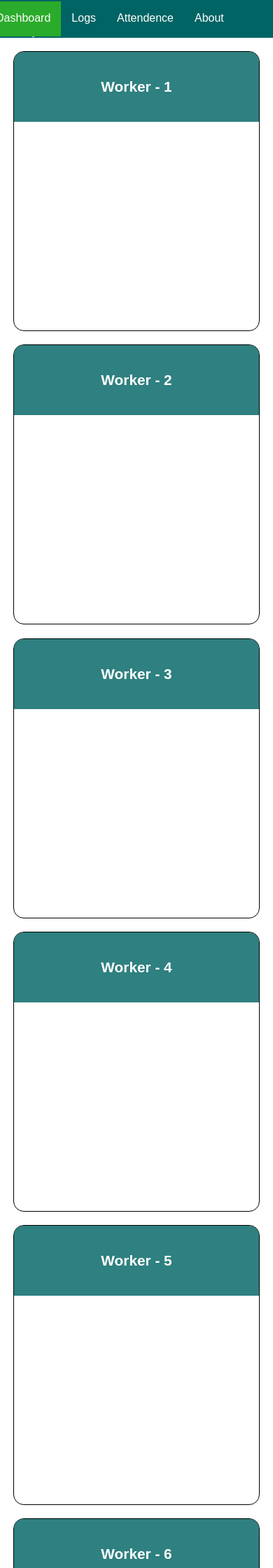
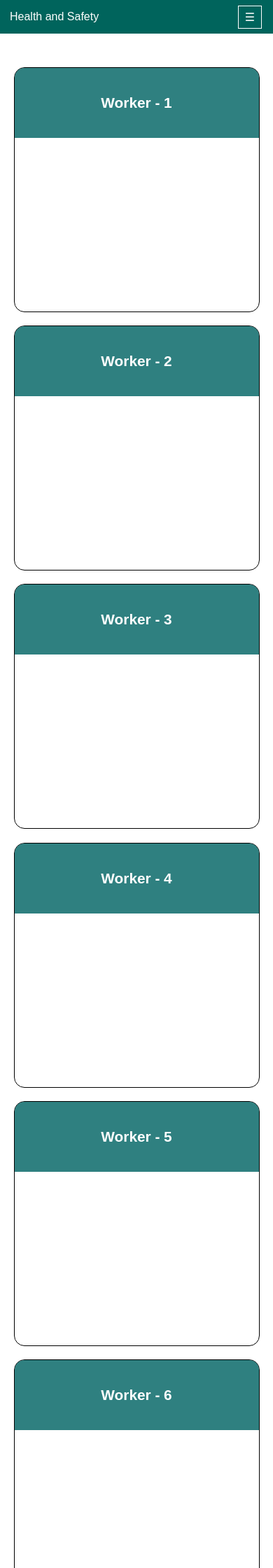
Before and after one commit to SoumyaRanjanPatnaik/iCAP-Dashboard, a Django app: page / in a window 390 px wide. Shown: the top 2240 px of the page at 70% size. Run offline with Django 3.2, Linux system fonts and the light colour scheme.

Commit message:
Made website responsive, touch and mobile friendly

```diff
--- a/static/css/style.css
+++ b/static/css/style.css
@@ -1,8 +1,11 @@
 .menubar{
-    background-color: rgb(0,100,100);
+    background-color: rgb(0, 100, 92);
     text-align: center;
     display: flex;
     justify-content: space-between;
+    position: sticky;
+    width: 100%;
+    top: 0;
 }
 .menubar ul{
     position: relative;
@@ -22,29 +25,30 @@
     text-decoration: none;
     color: #fff;
 }
-.active,.menubar ul li:hover {
-  background-color: #2bab2b;
-  border-radius: 1px;
 
-}
 
-.menubar > span{
+.menubar span{
     color: white;
     align-self: center;
     margin-left:  8px;
 }
 
+#sec1-wrapper{
+    overflow: auto;
+}
+
 #sec1{
     display: grid;
-    grid-template-columns: repeat(auto-fill, minmax(300px, 1fr));
+    grid-template-columns: repeat(auto-fill, minmax(300px,1fr));
     gap: 1.2rem;
-    margin: 1.2rem;
+    margin: 3rem 5vw;
 }
+
 .worker{
     display: flex;
     flex-direction: column;
-    min-height: 400px;
     border: 1px solid black;
+    min-height: 350px;
     border-radius: 15px;
     overflow: hidden;
 }
@@ -63,9 +67,97 @@
     font-size: 1.3rem;
 }
 
-.worker:hover{
-    box-shadow: -4px 4px 20px rgba(165, 165, 165, 0.712);
-    transition: 0.5s box-shadow ease-out ;
+
+#app-title{
+    display: flex;
+    justify-content: flex-start;
+    user-select: none;
+}
+
+#expand-menu{
+    display: none;
+    border: 1px solid white;
+    margin-right: 7px !important;
+    padding: 6px 9px !important;
+    cursor: pointer;
+    user-select: none;
+}
+
+.active{
+  background-color: #2bab2b;
+  border-radius: 1px;
+}
+
+
+@media (max-width:750px) and (min-width:451px) {
+    .menubar span{
+        display: none;
+    }
+    #menubar-items{
+        inset:0;
+    }
+    .menubar{
+        justify-content: center;
+    }
+}
+@media (max-width:450px) {
+    .menubar{
+        flex-direction: column;
+        text-align: left;
+    }
+    .menubar ul{
+        flex-direction: column !important;
+        flex-basis: 0;
+        overflow: hidden;
+        transition: flex-basis 0.25s ease-in-out ;
+    }
+    .menubar .spacer{
+        display: none;
+    }
+    #menubar-items{
+        inset: 0;
+    }
+    .menubar span{
+        padding: 15px;
+    }
+    #app-title{
+        justify-content: space-between;
+        position: relative;
+        right: 9px;
+    }
+    #expand-menu{
+        display: inline;
+    }
+    .menubar ul{
+        background-color: rgb(4, 138, 120);
+    }
+    .menubar li{
+        margin:0 !important;
+    }
+}
+
+@media (hover: none){
+    #expand-menu:active{
+        background-color: #01552b;
+    }
+    .menubar ul li:hover {
+        outline: 2px solid white;
+        margin: 0 4px;
+    }
+}
+
+@media (hover: hover){
+    #expand-menu:hover, #expand-menu:active{
+        background-color: #01552b;
+    }
+    .worker:hover{
+        box-shadow: -4px 4px 20px rgba(165, 165, 165, 0.712);
+        transition: 0.5s box-shadow ease-out ;
+    }
+    .active,.menubar ul li:hover {
+        background-color: #2bab2b;
+        border-radius: 1px;
+    }
 }
 *,
 *::after,
@@ -78,4 +170,10 @@
 body{
     background-color: white;
     font-family: sans-serif;
+    display: flex;
+    flex-direction: column;
+    align-items: stretch;
+    height: 100vh;
+    justify-content: stretch;
+    overflow: hidden;
 }
--- a/static/js/home.js
+++ b/static/js/home.js
@@ -0,0 +1,18 @@
+let hamburger = document.getElementById("expand-menu");
+let toggle =1;
+
+function toggle_menu(){
+	toggle++;
+	toggle%=2;
+	let menu = document.getElementById("menubar-items");
+	if(toggle == 1){
+		menu.style.flexBasis="197px";
+		hamburger.focus();
+	}
+	else{
+		menu.style.flexBasis="0";
+		hamburger.focus();
+	}
+}
+
+hamburger.addEventListener("click", toggle_menu);
--- a/template/index.html
+++ b/template/index.html
@@ -2,53 +2,58 @@
 {% load static %}
 <html lang="en">
 <head>
-
+      <meta http-equiv="refresh" content="10">
     <meta charset="UTF-8">
     <meta http-equiv="X-UA-Compatible" content="IE=edge">
     <meta name="viewport" content="width=device-width, initial-scale=1.0">
     <title>Health And Saftey</title>
     <link rel="stylesheet" href="{% static 'css/style.css' %}">
 </head>
-<body>
+<body onload="toggle(0)">
    <div class="menubar">
+       <div id="app-title">
            <span>Health and Safety</span>
-    <ul>
+           <span id="expand-menu">☰</span>
+       </div>
+        <ul id = "menubar-items">
             <li class="active"><a href="#"> Dashboard </a></li>
             <li><a href="#">Logs</a></li>
             <li><a href="#">Attendence</a></li>
             <li><a href="#">About</a></li>
         </ul>
-    <span></span>
+        <span class = "spacer"></span>
     </div>
+    <div id="sec1-wrapper">
         <section id = "sec1">
             <div id="worker1" class="worker">
-            <section class="worker-top"><h3>Worker - 1</h3></section>
+                <div class="worker-top"><h3>Worker - 1</h3></div>
             </div>
             <div id="worker2" class="worker">
-            <section class="worker-top"><h3>Worker - 2</h3></section>
+                <div class="worker-top"><h3>Worker - 2</h3></div>
             </div>
             <div id="worker3" class="worker">
-            <section class="worker-top"><h3>Worker - 3</h3></section>
+                <div class="worker-top"><h3>Worker - 3</h3></div>
             </div>
             <div id="worker4" class="worker">
-            <section class="worker-top"><h3>Worker - 4</h3></section>
+                <div class="worker-top"><h3>Worker - 4</h3></div>
             </div>
             <div id="worker5" class="worker">
-            <section class="worker-top"><h3>Worker - 5</h3></section>
+                <div class="worker-top"><h3>Worker - 5</h3></div>
             </div>
             <div id="worker6" class="worker">
-            <section class="worker-top"><h3>Worker - 6</h3></section>
+                <div class="worker-top"><h3>Worker - 6</h3></div>
             </div>
             <div id="worker7" class="worker">
-            <section class="worker-top"><h3>Worker - 7</h3></section>
+                <div class="worker-top"><h3>Worker - 7</h3></div>
             </div>
             <div id="worker8" class="worker">
-            <section class="worker-top"><h3>Worker - 8</h3></section>
+                <div class="worker-top"><h3>Worker - 8</h3></div>
             </div>
             <div id="worker8" class="worker">
-            <section class="worker-top"><h3>Worker - 9</h3></section>
+                <div class="worker-top"><h3>Worker - 9</h3></div>
             </div>
         </section>
+    </div>
 
 
     <script src="{% static 'js/home.js' %}" ></script>
```
Also changed, not shown: template/css/style.css (added, +81 -0 lines). Lines whose indentation alone changed are shown as unchanged.
